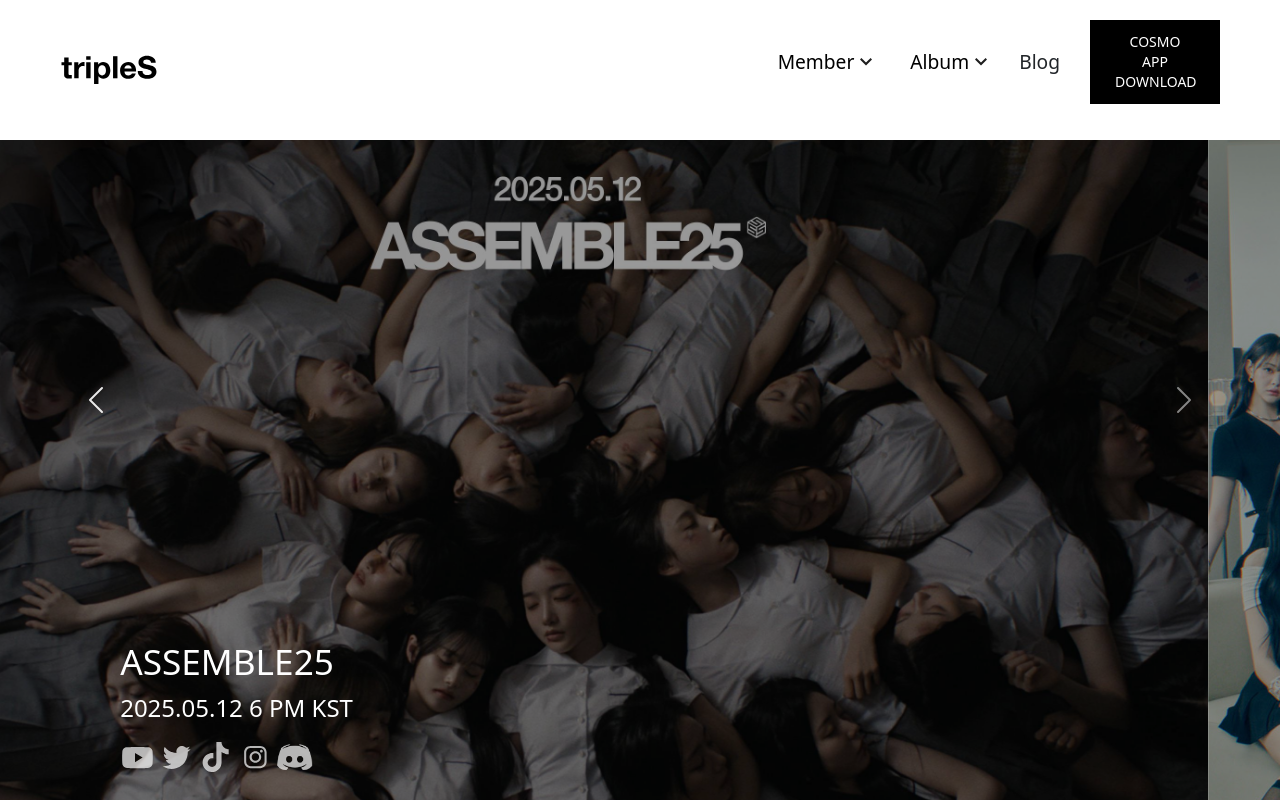
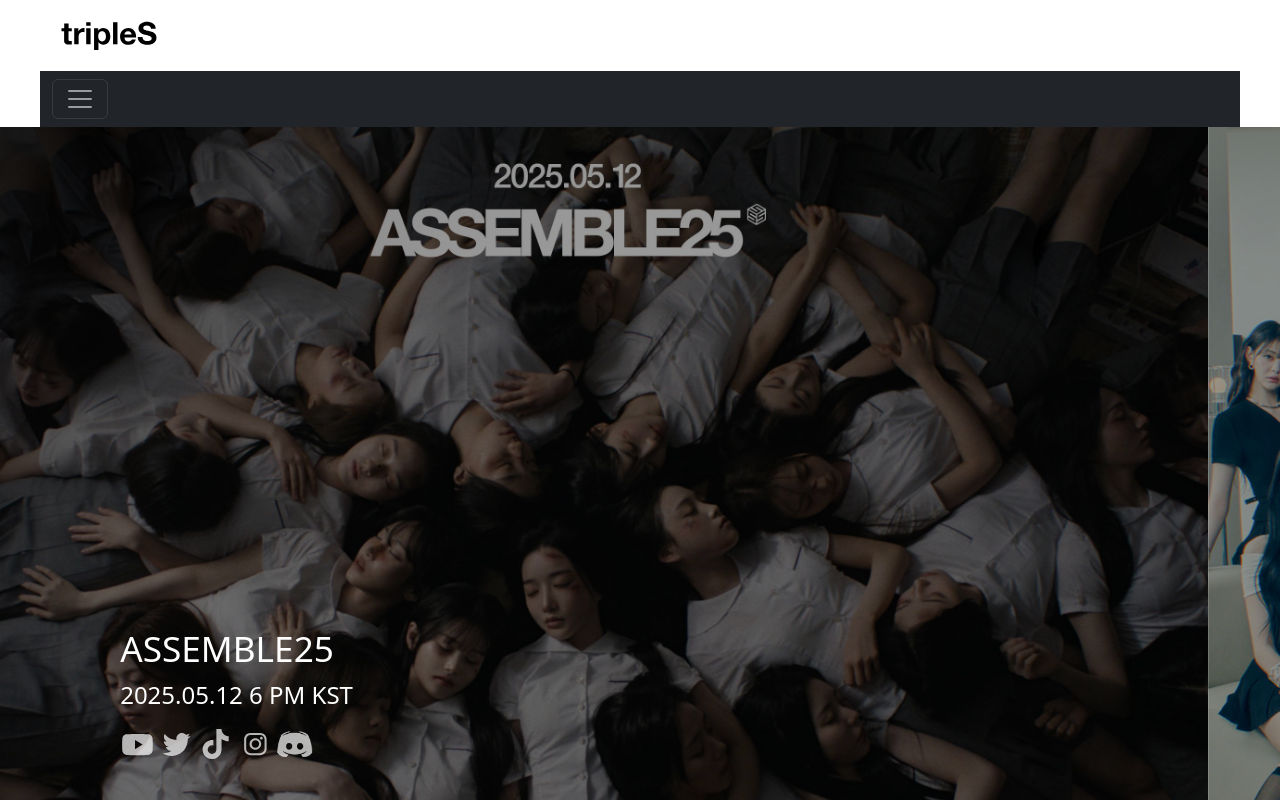
Before and after one commit to nihatran/website-clones, a plain HTML site: page tripleS/index.html in a window 1280 px wide. Shown: the top 800 px of the page. Drawn offline with nearby package versions, Linux system fonts and the light colour scheme.

Commit message:
Fix carousel indetation and start collapsible nav

```diff
--- a/tripleS/index.html
+++ b/tripleS/index.html
@@ -14,6 +14,8 @@
             <a href="#">
             <img src="./assets/headerlogo.svg" alt="triples name" class="logo"></img>
             </a>
+            <div class="collapse" id="navbarToggle">
+
                 <ul>
                     <li>
                         <div class="dropdown">
@@ -74,8 +76,24 @@
                         </a>
                     </li>
                 </ul>
+
+            </div>
+
+
+        </nav>
+
+        <nav class="navbar navbar-dark bg-dark">
+            <div class="container-fluid">
+                <button class="navbar-toggler" type="button" data-bs-toggle="collapse" data-bs-target="#navbarToggle" aria-controls="navbarToggle" aria-expanded="false" aria-label="Toggle navigation">
+                    <span class="navbar-toggler-icon"></span>
+                </button>
+            </div>
         </nav>
     </div>
+
+
+
+    <section class="section-main">
         <div id="hero-carousel" class="carousel slide" data-bs-ride="carousel">
             <div class="carousel-indicators">
                 <button type="button" data-bs-target="#hero-carousel" data-bs-slide-to="0" class="active" aria-current="true" aria-label="Slide 1"></button>
@@ -128,14 +146,6 @@
                 </div>
             </div>
         </div>
-            <button class="carousel-control-prev" type="button" data-bs-target="#hero-carousel" data-bs-slide="prev">
-                <span class="carousel-control-prev-icon" aria-hidden="true"></span>
-                <span class="visually-hidden">Previous</span>
-            </button>
-            <button class="carousel-control-next" type="button" data-bs-target="#hero-carousel" data-bs-slide="next">
-                <span class="carousel-control-next-icon" aria-hidden="true"></span>
-                <span class="visually-hidden">Next</span>
-            </button>
-        </div>
+    </section>
 </body>
 </html>
```
Lines whose indentation alone changed are shown as unchanged.
